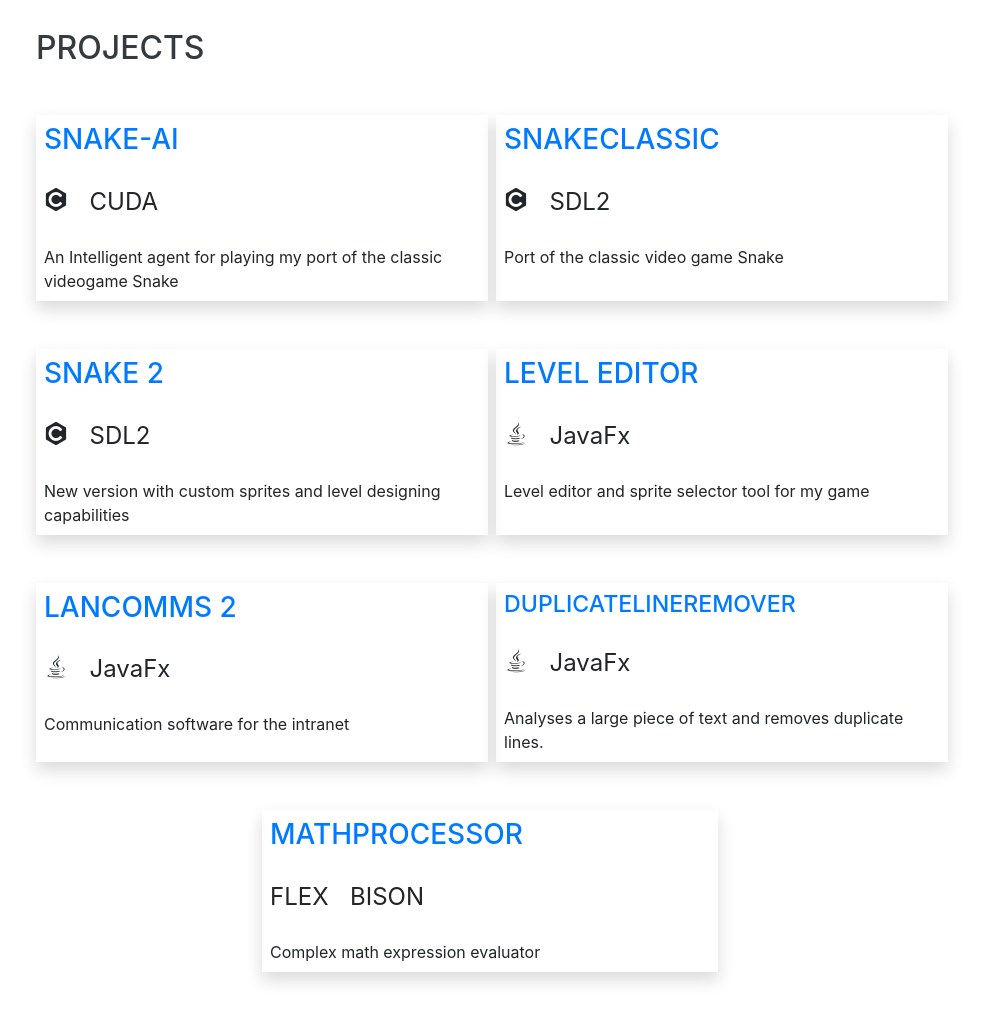
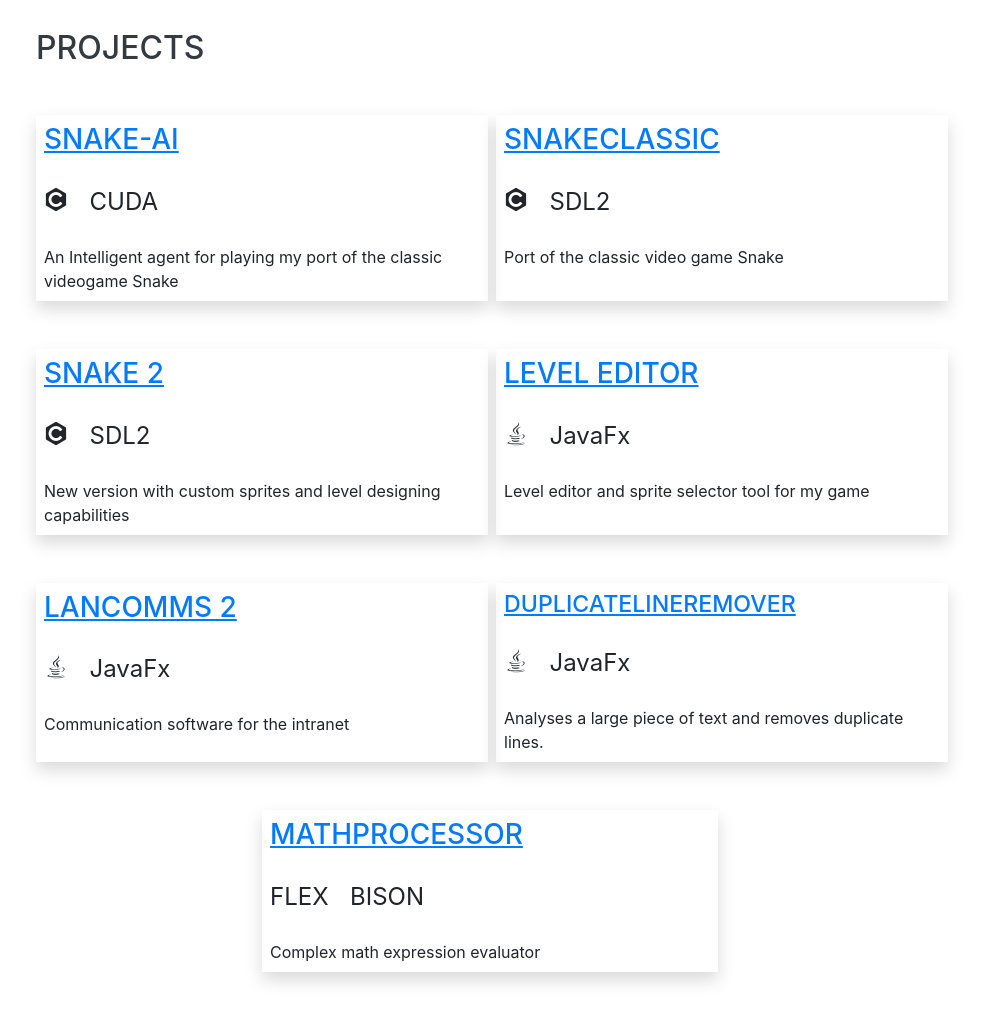
Before and after one commit to mahir1010/mahir1010.github.io, a website with bundled scripts: page index.html in a window 1280 px wide. Shown: the part 820-1843 px from the top of the page, without its empty margins (284-1267 px from the left). Built offline with nearby package versions, Linux system fonts and the light colour scheme; a web font is replaced by a local one.

Commit message:
Added underline to project titles

```diff
--- a/index.html
+++ b/index.html
@@ -88,7 +88,7 @@
 
           <div class="p-2 shadow resume-item d-flex flex-md-row justify-content-between mb-5 mr-1 flex-grow w-50">
             <div class="resume-content">
-              <h3 class="mb-0"><a href="https://mahir1010.github.io/SnakeAI/" target="_blank">Snake-AI</a></h3>
+              <h3 class="mb-0"><a style="text-decoration:underline" href="https://mahir1010.github.io/SnakeAI/" target="_blank">Snake-AI</a></h3>
               <ul class="list-inline dev-icons">
                 <li class="list-inline-item smaller">
                   <i class="devicon-c-plain"></i>
@@ -103,7 +103,7 @@
 
           <div class="p-2 shadow resume-item d-flex flex-md-row justify-content-between mb-5 ml-1 flex-grow w-50">
             <div class="resume-content">
-              <h3 class="mb-0"><a href="https://mahir1010.github.io/SnakeClassic/" target="_blank">SnakeClassic</a>
+              <h3 class="mb-0"><a style="text-decoration:underline" href="https://mahir1010.github.io/SnakeClassic/" target="_blank">SnakeClassic</a>
               </h3>
               <ul class="list-inline dev-icons">
                 <li class="list-inline-item smaller">
@@ -124,7 +124,7 @@
 
           <div class="p-2 shadow d-flex flex-md-row justify-content-between mb-5 mr-1 flex-grow w-50">
             <div class="resume-content">
-              <h3 class="mb-0"><a href="https://mahir1010.github.io/Snake2/" target="_blank">Snake 2</a></h3>
+              <h3 class="mb-0"><a style="text-decoration:underline" href="https://mahir1010.github.io/Snake2/" target="_blank">Snake 2</a></h3>
               <ul class="list-inline dev-icons">
                 <li class="list-inline-item smaller">
                   <i class="devicon-c-plain "></i>
@@ -140,7 +140,7 @@
 
           <div class="p-2 shadow resume-item d-flex flex-md-row justify-content-between mb-5 ml-1 flex-grow w-50">
             <div class="resume-content">
-              <h3 class="mb-0"><a href="https://mahir1010.github.io/Snake_Level_Editor/" target="_blank">Level
+              <h3 class="mb-0"><a style="text-decoration:underline" href="https://mahir1010.github.io/Snake_Level_Editor/" target="_blank">Level
                   Editor</a>
               </h3>
               <ul class="list-inline dev-icons">
@@ -161,7 +161,7 @@
 
           <div class="p-2 shadow d-flex flex-md-row justify-content-between mb-5 mr-1 flex-grow w-50">
             <div class="resume-content">
-              <h3 class="mb-0"><a href="https://mahir1010.github.io/LanComms-2/" target="_blank">LanComms 2</a></h3>
+              <h3 class="mb-0"><a style="text-decoration:underline" href="https://mahir1010.github.io/LanComms-2/" target="_blank">LanComms 2</a></h3>
               <ul class="list-inline dev-icons">
                 <li class="list-inline-item smaller">
                   <i class="devicon-java-plain "></i>
@@ -177,7 +177,7 @@
 
           <div class="p-2 shadow resume-item d-flex flex-md-row justify-content-between mb-5 ml-1 flex-grow w-50">
             <div class="resume-content">
-              <h3 class="mb-0" style="font-size:1.45rem;"><a href="https://mahir1010.github.io/DuplicateLineRemover/" target="_blank">DuplicateLineRemover</a>
+              <h3 class="mb-0" style="font-size:1.45rem;"><a style="text-decoration:underline" href="https://mahir1010.github.io/DuplicateLineRemover/" target="_blank">DuplicateLineRemover</a>
               </h3>
               <ul class="list-inline dev-icons">
                 <li class="list-inline-item smaller">
@@ -196,7 +196,7 @@
 
           <div class="p-2 shadow d-flex flex-md-row justify-content-between mb-5 mr-1 flex-grow w-50">
             <div class="resume-content">
-              <h3 class="mb-0"><a href="https://mahir1010.github.io/MathProcessor/" target="_blank">MathProcessor</a></h3>
+              <h3 class="mb-0"><a style="text-decoration:underline" href="https://mahir1010.github.io/MathProcessor/" target="_blank">MathProcessor</a></h3>
               <ul class="list-inline dev-icons">
                 <li class="list-inline-item smaller">
                   FLEX
```
